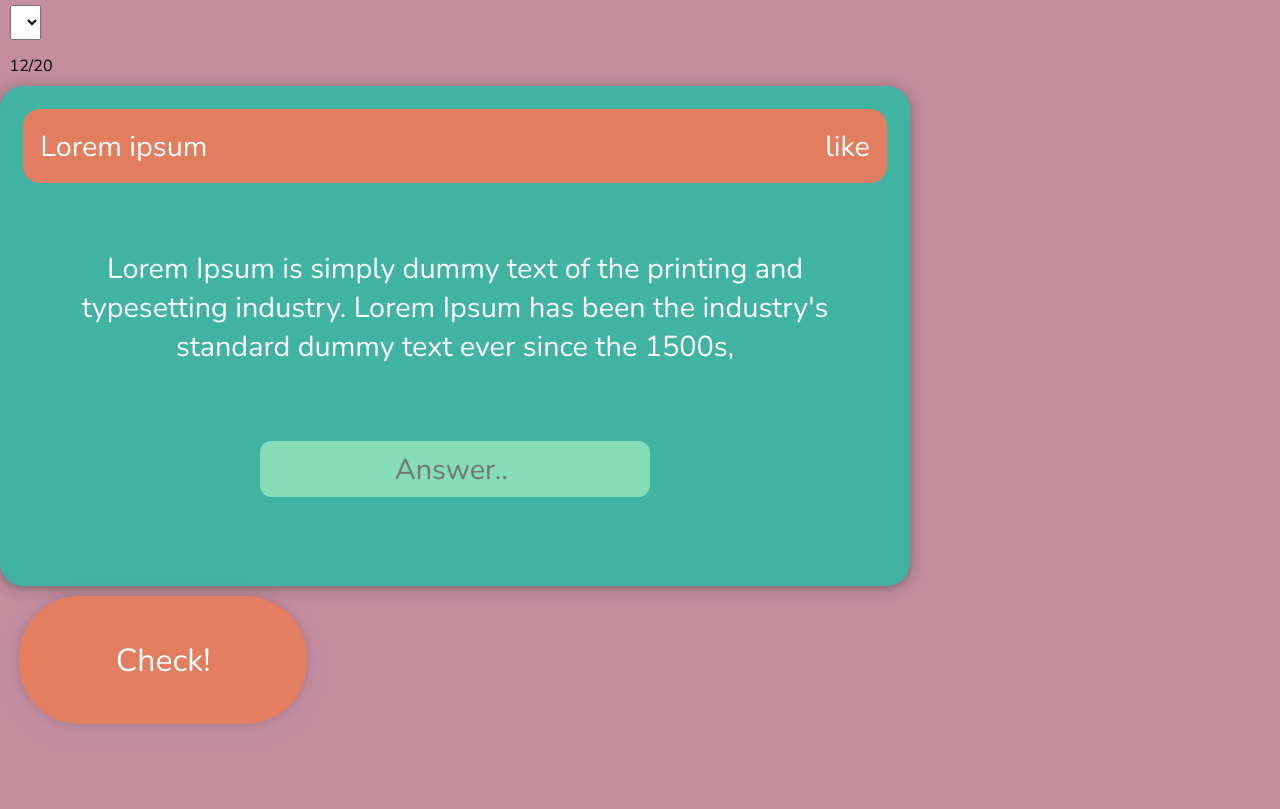
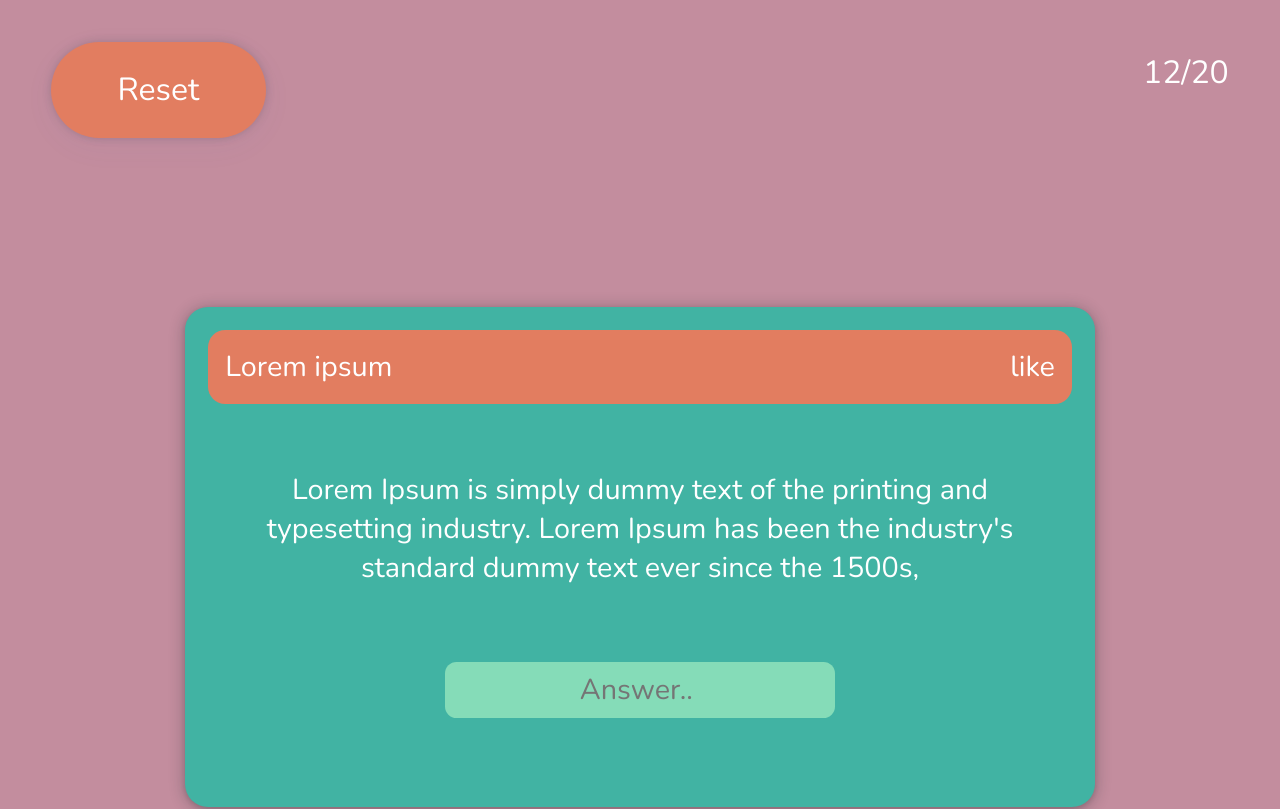
Before and after one commit to DavidIacovone/Flash, a React (Create React App) app: page / in a window 1280 px wide. Shown: the top 809 px of the page. Built offline with nearby package versions, Linux system fonts and the light colour scheme.

Commit message:
quiz styling

```diff
--- a/src/Quiz/Quiz.js
+++ b/src/Quiz/Quiz.js
@@ -6,8 +6,8 @@ const Quiz = () => {
     return (
         <div>
             <div className="quiz-top">
-                <select></select>
-                <p>12/20</p>
+                <button>Reset</button>
+                <p className="quiz-p">12/20</p>
             </div>
             <div className="quiz-middle">
                 <Flashcard />
--- a/src/Quiz/quiz.css
+++ b/src/Quiz/quiz.css
@@ -0,0 +1,18 @@
+.quiz-top {
+    display: flex;
+    justify-content: space-between;
+    margin: 2em 2em 10em 2em;
+}
+
+.quiz-middle,
+.quiz-bottom {
+    display: flex;
+    justify-content: space-around;
+    margin: 1em 2em 3em 2em;
+}
+
+.quiz-p {
+    font-size: 2em;
+    color: white;
+    font-weight: 500;
+}
--- a/src/index.css
+++ b/src/index.css
@@ -29,9 +29,13 @@ input {
   text-align: center;
 }
 
+input:focus {
+  outline: none;
+}
+
 button {
-  min-width: clamp(7em, 9em, 11em);
-  min-height: clamp(2em, 4em, 5em);
+  min-width: clamp(4.7em, 6.7em, 8.7em);
+  min-height: clamp(1em, 3em, 4em);
   border: none;
   border-radius: 1.9em;
   background-color: #e27d60;
@@ -44,5 +48,7 @@ button {
 button:hover {
   cursor: pointer;
   transition: all 0.6s ease;
+  min-width: clamp(4.9em, 6.9em, 8.9em);
+  min-height: clamp(1.1em, 3.1em, 4.1em);
   transform: translateY(-0.1em);
 }
```
